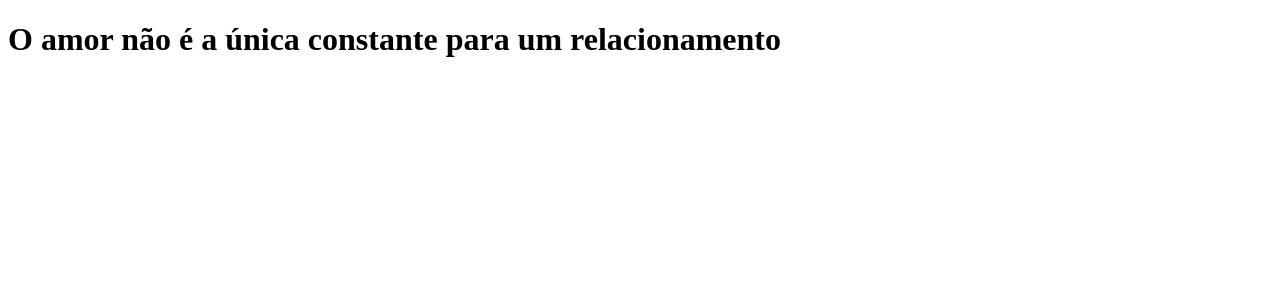
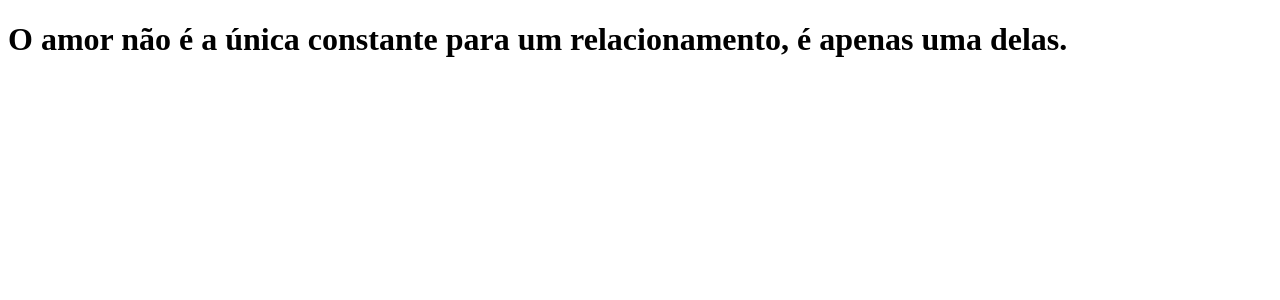
Before and after one commit to yveskleny/clone-tabnews, a Next.js app: page / in a window 1280 px wide. Shown: the top 300 px of the page. Built offline with nearby package versions, Linux system fonts and the light colour scheme.

Commit message:
modifica a frase

```diff
--- a/pages/index.js
+++ b/pages/index.js
@@ -1,5 +1,5 @@
 function Home() {
-    return <h1>O amor não é a única constante para um relacionamento</h1>
+    return <h1>O amor não é a única constante para um relacionamento, é apenas uma delas.</h1>
 }
 
 export default Home;
```
